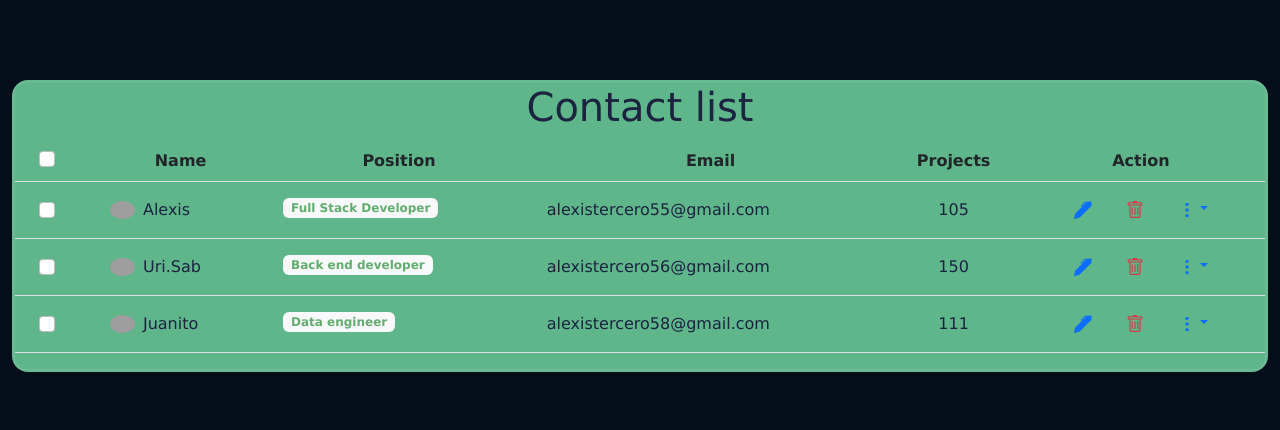
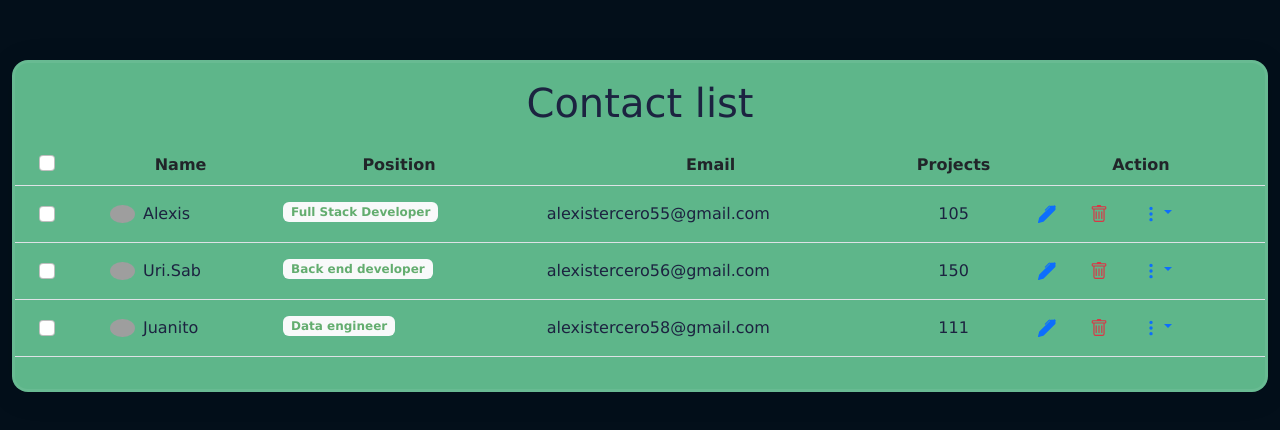
Before and after one commit to AlexisTercero55/contact-list, a React (Vite) app: page / in a window 1280 px wide. Shown: the part 174-604 px from the top of the page. Built offline with nearby package versions, Linux system fonts and the light colour scheme; grey boxes are pictures that could not be loaded.

Commit message:
TASK | Responsive actions colum and some spacing.
Signed-off-by: Alexis Tercero <alexistercero55@gmail.com>

```diff
--- a/src/App.jsx
+++ b/src/App.jsx
@@ -14,7 +14,7 @@ function App() {
   return (
     <Container fluid >
     <main className="App">
-      <header>
+      <header className='my-3'>
         <h1>Contact list</h1>
       </header>
       <ProfileContextProvider>
--- a/src/components/ContactList.jsx
+++ b/src/components/ContactList.jsx
@@ -19,7 +19,7 @@ const ContactList = () => {
   const  [PROFILES, dispatch] = useContext(ProfileContext);
   // console.log(PROFILES);
 return (
-<Row >
+<Row className='my-3'>
 <Col>
 <Table className='table1'
        responsive
--- a/src/components/ProfileListItem.jsx
+++ b/src/components/ProfileListItem.jsx
@@ -94,7 +94,7 @@ const ProfileListItem = ({
       </div>
     </td>
     <td className='profile-options'>
-    <ul className="list-inline mb-0">
+    <ul className="list-inline mb-0 d-flex flex-row">
       <li className="list-inline-item">
         <Button variant="link" //needs onclick action
                 data-bs-toggle="tooltip"
```
